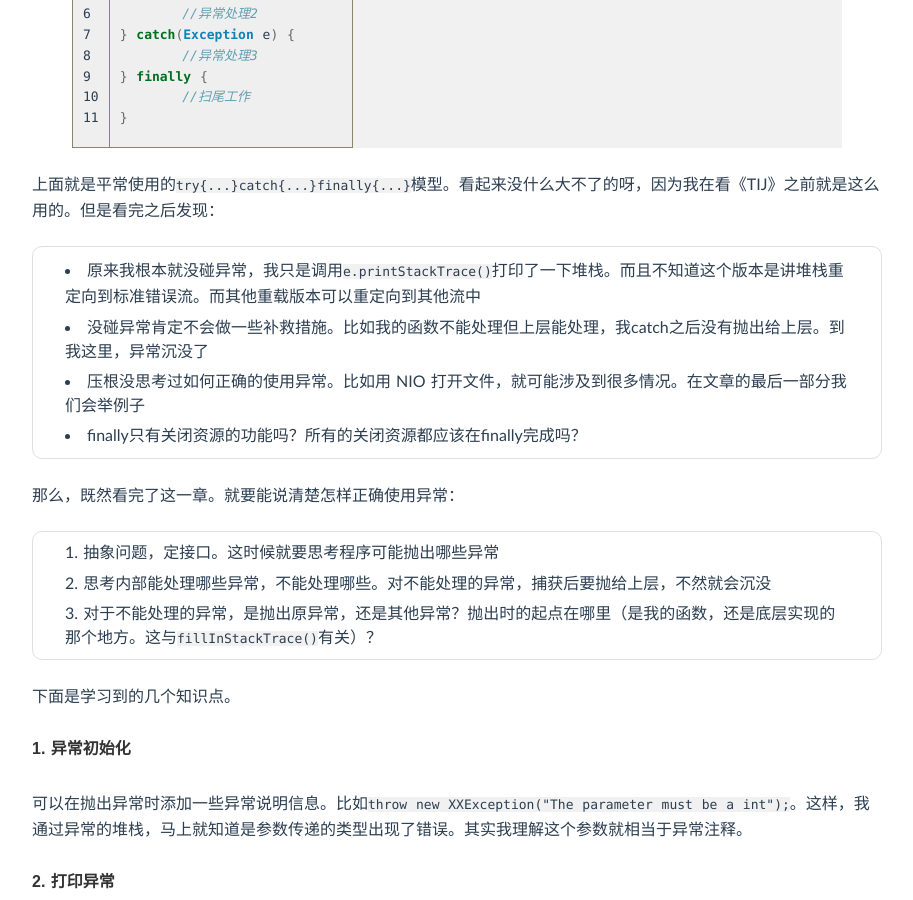
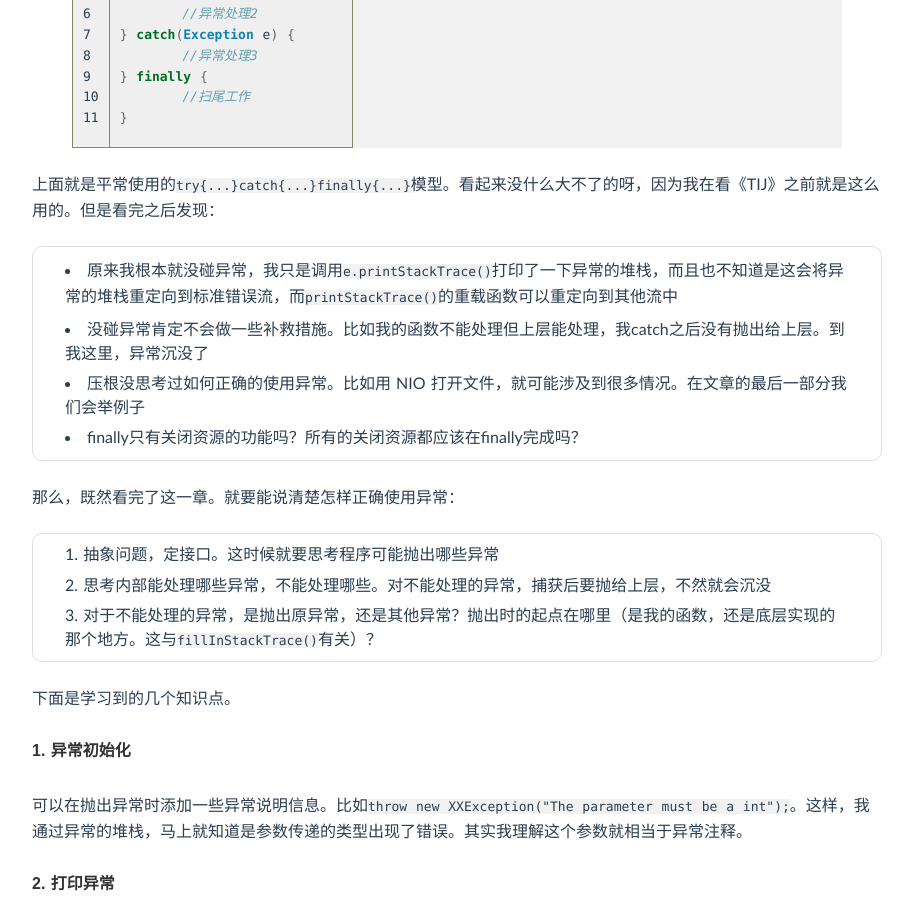
Before and after one commit to niushuai/blog, a Jekyll site: the page built from _posts/2014-03-21-thinking_in_java_chapter12.md, in a window 1280 px wide and 900 px high, scrolled down 4533 px. Shown: the whole window, without its empty margins (183-1096 px from the left). Built offline with Jekyll 4.4.1, drawn with Linux system fonts in a browser that asks for light colours; Markdown is read by kramdown in place of the engine named in the settings; comment, search, counter and statistics services are not loaded.

Commit message:
修复《Java 编程思想》第十二章中的错别字和超链问题

```diff
--- a/_posts/2014-03-21-thinking_in_java_chapter12.md
+++ b/_posts/2014-03-21-thinking_in_java_chapter12.md
@@ -146,7 +146,7 @@
 
 上面就是平常使用的`try{...}catch{...}finally{...}`模型。看起来没什么大不了的呀，因为我在看《TIJ》之前就是这么用的。但是看完之后发现：
 
-* 原来我根本就没碰异常，我只是调用`e.printStackTrace()`打印了一下堆栈。而且不知道这个版本是讲堆栈重定向到标准错误流。而其他重载版本可以重定向到其他流中
+* 原来我根本就没碰异常，我只是调用`e.printStackTrace()`打印了一下异常的堆栈，而且也不知道是这会将异常的堆栈重定向到标准错误流，而`printStackTrace()`的重载函数可以重定向到其他流中
 * 没碰异常肯定不会做一些补救措施。比如我的函数不能处理但上层能处理，我catch之后没有抛出给上层。到我这里，异常沉没了
 * 压根没思考过如何正确的使用异常。比如用 NIO 打开文件，就可能涉及到很多情况。在文章的最后一部分我们会举例子
 * finally只有关闭资源的功能吗？所有的关闭资源都应该在finally完成吗？
@@ -367,7 +367,7 @@
 
 额，文章太长了还是咋的？用编辑器一顿一顿的，于是我决定再开篇文章来写这个主题吧：）
 
-> [Java 异常实例演示]()
+> [Java 异常实例演示](../exception_practise)
 
 ###五、参考资料
 
```
